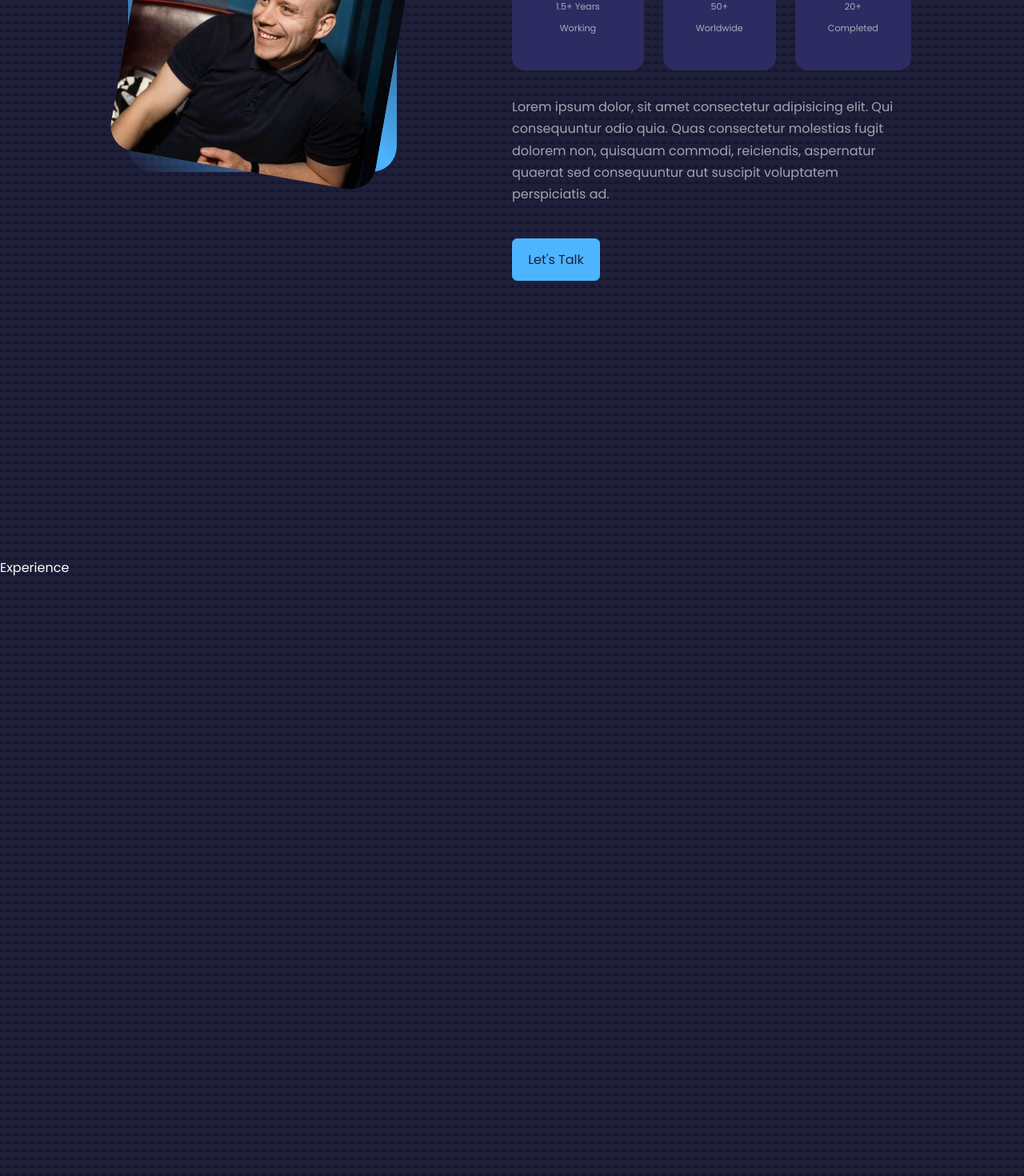
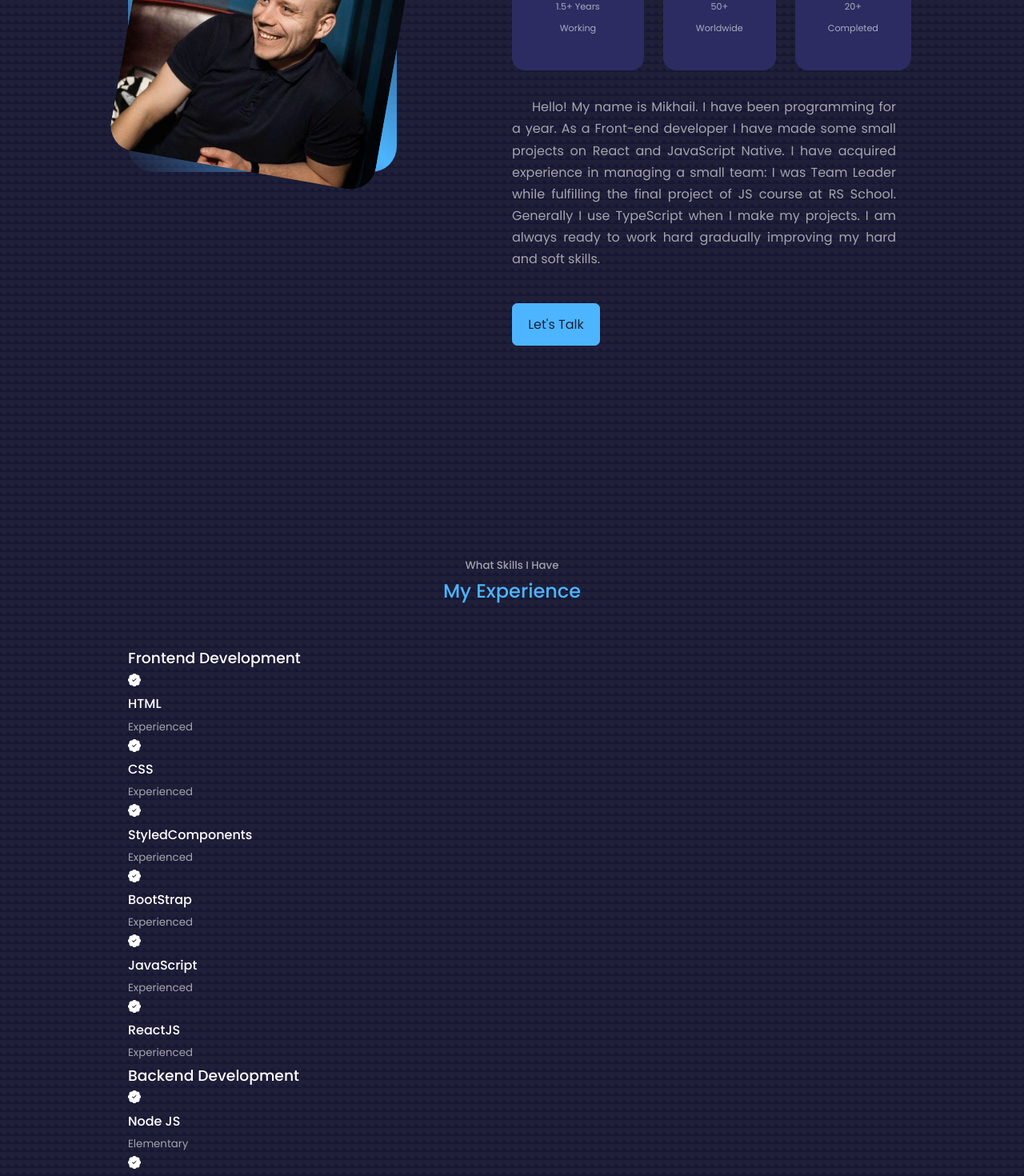
Before and after one commit to MihailMatveichuk/Portfolio_react, a React (Vite) app in the folder portfolio_react/: page / in a window 1280 px wide. Shown: the part 1160-2630 px from the top of the page at 80% size. Built offline with nearby package versions, Linux system fonts and the light colour scheme.

Commit message:
feat: add structure of experience component

```diff
--- a/portfolio_react/src/components/about/About.scss
+++ b/portfolio_react/src/components/about/About.scss
@@ -62,6 +62,8 @@
 
     .about__content p {
         margin: 2rem 0 2.6rem;
+        text-align: justify;
+        text-indent: 25px;
         color: var(--color-light);
     }
 }
@@ -95,8 +97,9 @@
         gap: 1rem;
     }
 
-    .about__content {
-        text-align: center;
+    .about__content, .about__content p{
+        text-align: center!important;
+        text-indent: 0;
 
         p {
             margin: 1.5rem 0;
--- a/portfolio_react/src/components/about/About.tsx
+++ b/portfolio_react/src/components/about/About.tsx
@@ -36,10 +36,13 @@ const About = () => {
             </article>
           </div>
           <p>
-            Lorem ipsum dolor, sit amet consectetur adipisicing elit. Qui
-            consequuntur odio quia. Quas consectetur molestias fugit dolorem
-            non, quisquam commodi, reiciendis, aspernatur quaerat sed
-            consequuntur aut suscipit voluptatem perspiciatis ad.
+            Hello! My name is Mikhail. I have been programming for a year. As a
+            Front-end developer I have made some small projects on React and
+            JavaScript Native. I have acquired experience in managing a small
+            team: I was Team Leader while fulfilling the final project of JS
+            course at RS School. Generally I use TypeScript when I make my
+            projects. I am always ready to work hard gradually improving my hard
+            and soft skills.
           </p>
           <a href="#contact" className="btn btn-primary">
             Let's Talk
--- /dev/null
+++ b/portfolio_react/src/components/experience/Article.tsx
@@ -0,0 +1,15 @@
+import { BsPatchCheckFill } from "react-icons/bs";
+import { IArticle } from "../../types";
+
+const Article = (data: IArticle) => {
+  console.log(data.title);
+  return (
+    <article className="experience__details">
+      <BsPatchCheckFill />
+      <h4>{data.title}</h4>
+      <small className="text-light">{data.description}</small>
+    </article>
+  );
+};
+
+export default Article;
--- a/portfolio_react/src/components/experience/Experience.tsx
+++ b/portfolio_react/src/components/experience/Experience.tsx
@@ -1,7 +1,38 @@
+import { articlesToFront, articlesToBack } from "./articles";
+import { IArticle } from "../../types";
+import Article from "./Article";
 import "./Experience.scss";
 
 const Experience = () => {
-  return <section id="experience">Experience</section>;
+  return (
+    <section id="experience">
+      <h5>What Skills I Have</h5>
+      <h2>My Experience</h2>
+
+      <div className="container experience__container">
+        <div className="experience__frontend">
+          <h3>Frontend Development</h3>
+          <div className="experience__content">
+            {articlesToFront.map((item: IArticle) => {
+              return (
+                <Article title={item.title} description={item.description} />
+              );
+            })}
+          </div>
+        </div>
+        <div className="experience__backend">
+          <h3>Backend Development</h3>
+          <div className="experience__content">
+            {articlesToBack.map((item: IArticle) => {
+              return (
+                <Article title={item.title} description={item.description} />
+              );
+            })}
+          </div>
+        </div>
+      </div>
+    </section>
+  );
 };
 
 export default Experience;
--- /dev/null
+++ b/portfolio_react/src/components/experience/articles.tsx
@@ -0,0 +1,16 @@
+export const articlesToFront = [
+  { title: "HTML", description: "Experienced" },
+  { title: "CSS", description: "Experienced" },
+  { title: "StyledComponents", description: "Experienced" },
+  { title: "BootStrap", description: "Experienced" },
+  { title: "JavaScript", description: "Experienced" },
+  { title: "ReactJS", description: "Experienced" },
+];
+
+export const articlesToBack = [
+  { title: "Node JS", description: "Elementary" },
+  { title: "Python", description: "Elementary" },
+  { title: "GraphQL", description: "Elementary" },
+  { title: "MongoDB", description: "Elementary" },
+  { title: "MySQL", description: "Elementary" },
+];
--- a/portfolio_react/src/components/header/Header.scss
+++ b/portfolio_react/src/components/header/Header.scss
@@ -6,7 +6,6 @@ header{
 
 .header__container{
     text-align: center;
-    height: 100%;
     position: relative;
     .cta{
         margin-top: 2.5rem;
@@ -56,11 +55,21 @@ header{
 
 // ================ MEDIUM DEVICES ================
 @media screen and (max-width: 1200px){
+    header{
+        height: max-content;
+    }
+
     .my-photo {
         img{
             width: 22rem;
             height: 22rem;
         }
+    }
+    .header__socials{
+        bottom: 26rem;
+    }
+    .scroll__down{
+        bottom: 28rem;
     }
   }
 
@@ -71,6 +80,7 @@ header{
         display: none;
     }
 
+
     .my-photo {
         img{
             width: 16rem;
--- /dev/null
+++ b/portfolio_react/src/types.tsx
@@ -0,0 +1,4 @@
+export type IArticle = {
+  title: string;
+  description: string;
+};
```
